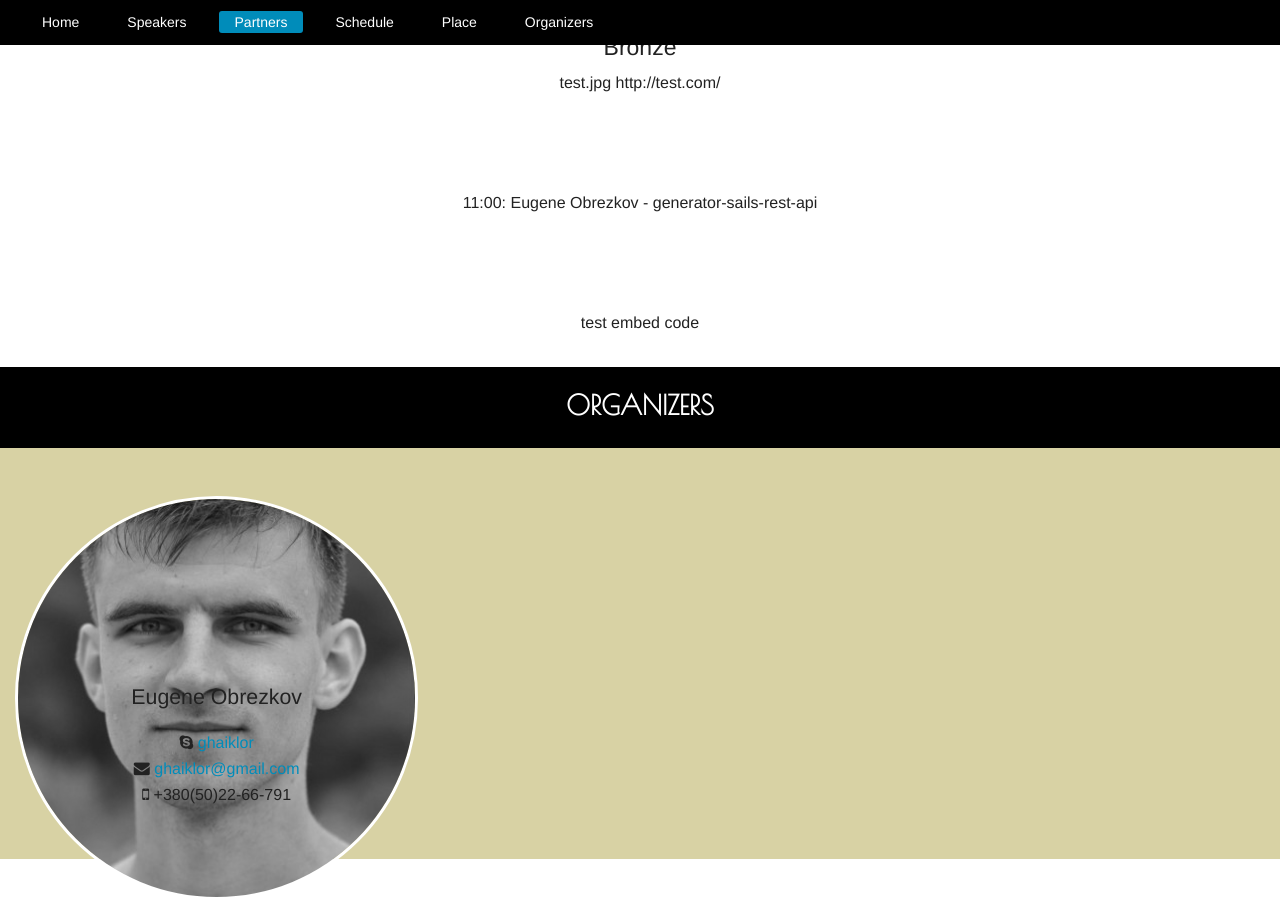
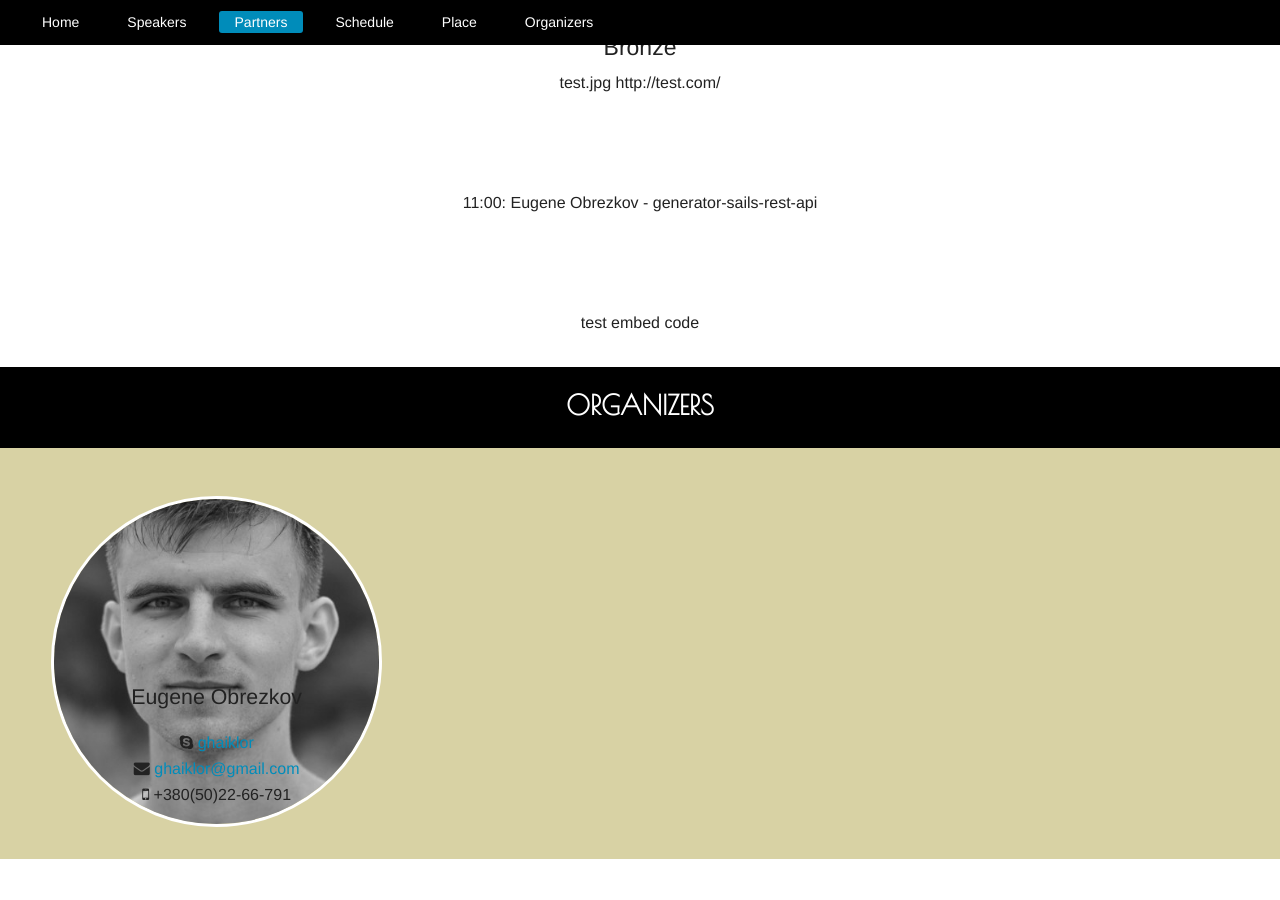
Before and after one commit to ghaiklor/kirovohradjs.com, a Jekyll site: the page built from index.html, in a window 1280 px wide and 900 px high, scrolled down 1110 px. Built offline with Jekyll 4.4.1, drawn with Linux system fonts in a browser that asks for light colours; after the commit the page ends 1969 px from its top, so only the background shows below that.

Commit message:
Done with organizers

```diff
--- a/_includes/organizers.html
+++ b/_includes/organizers.html
@@ -5,7 +5,7 @@
 <section class="row organizers full-width">
   <div class="large-12 medium-12 small-12 large-centered medium-centered small-centered columns text-center">
     <div class="row title">
-      <div class="large-12 medium-12 small-12 large-centered medium-centered small-centered columns text-center">
+      <div class="large-6 medium-8 small-10 large-centered medium-centered small-centered columns text-center">
         <h3>Organizers</h3>
       </div>
     </div>
@@ -14,29 +14,33 @@
       {% for organizer in organizers %}
       <li>
         <div class="row photo">
-          <div class="large-12 medium-12 small-12 large-centered medium-centered small-centered columns text-center">
+          <div class="large-10 medium-10 small-10 large-centered medium-centered small-centered columns text-center">
             <img class="transition" src="/assets/img/organizers/{{ organizer.photo }}" alt="{{ organizer.name }}"/>
           </div>
         </div>
 
         <div class="row name">
-          <div class="large-12 medium-12 small-12 large-centered medium-centered small-centered columns text-center">
+          <div class="large-10 medium-10 small-10 large-centered medium-centered small-centered columns text-center">
             <span class="name">{{ organizer.name }}</span>
           </div>
         </div>
 
         <div class="row contacts">
-          <div class="large-12 medium-12 small-12 large-centered medium-centered small-centered columns text-center">
+          <div class="large-10 medium-10 small-10 large-centered medium-centered small-centered columns text-center">
+            <div class="skype">
               <i class="fa fa-skype"></i>
               <a href="skype:{{ organizer.skype }}?add">{{ organizer.skype }}</a>
-            <br/>
+            </div>
 
+            <div class="email">
               <i class="fa fa-envelope"></i>
               <a href="mailto://{{ organizer.email }}">{{ organizer.email }}</a>
-            <br/>
+            </div>
 
+            <div class="mobile">
               <i class="fa fa-mobile-phone"></i>
               <span>{{ organizer.mobile }}</span>
+            </div>
           </div>
         </div>
       </li>
--- a/assets/css/styles.css
+++ b/assets/css/styles.css
@@ -160,18 +160,6 @@
   font-weight: lighter;
 }
 
-section.organizers ul .row.contacts span.skype {
-
-}
-
-section.organizers ul .row.contacts span.email {
-
-}
-
-section.organizers ul .row.contacts span.mobile {
-
-}
-
 /* PARTNERS */
 section.partners {
   padding-top: 2em;
```
Lines whose indentation alone changed are shown as unchanged.
